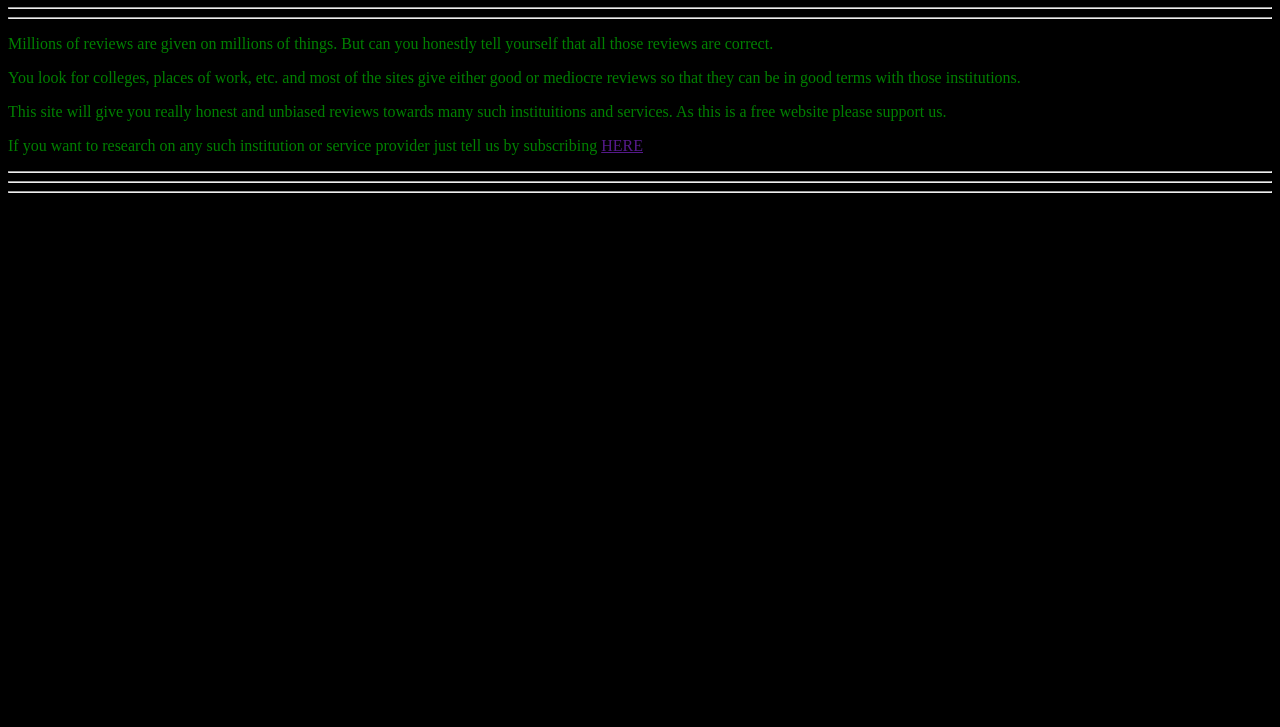
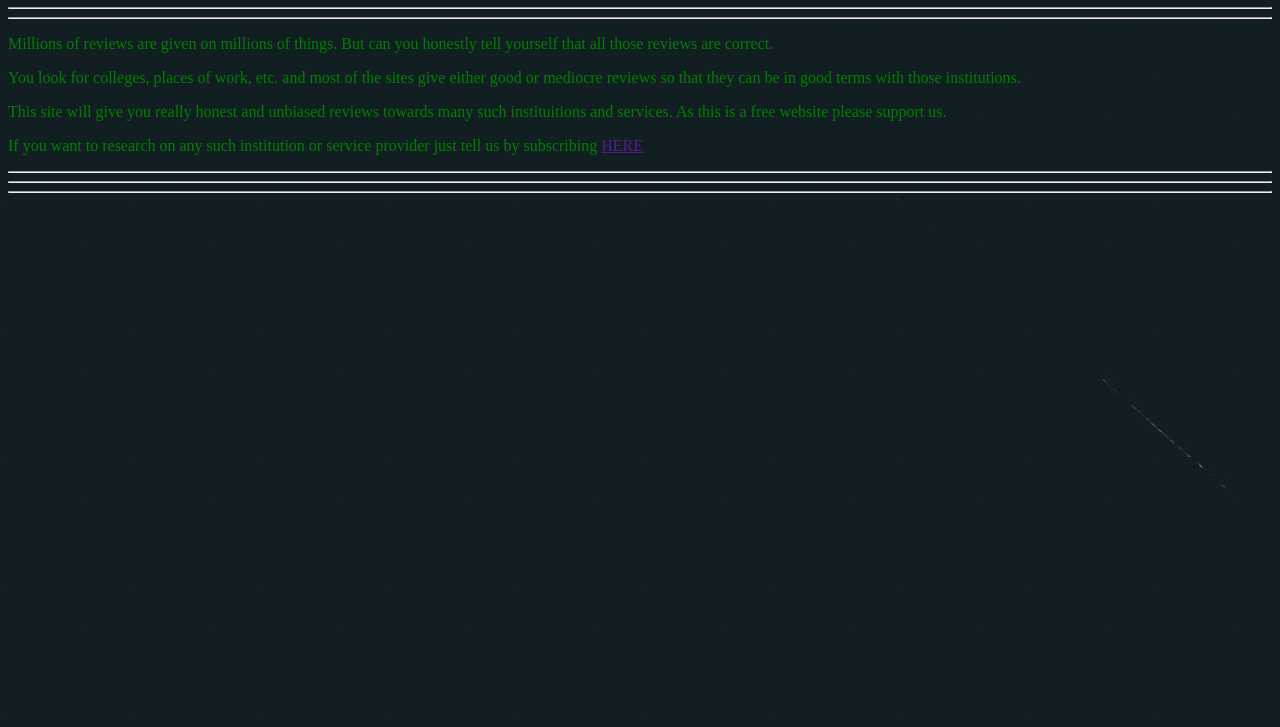
Before and after one commit to ShubhamSharma9081/ShubhamSharma9081.github.io, a plain HTML site: page index.html in a window 1280 px wide. Shown: the part 73-800 px from the top of the page. Drawn offline with Linux system fonts and the light colour scheme.

Commit message:
updated 2nd time

```diff
--- a/style.css
+++ b/style.css
@@ -9,7 +9,7 @@ hr{
 }
 
 body{
-	background-color:black;
+	background-image:url(bg2.jpg);
 }
 
 .first-look{
```
